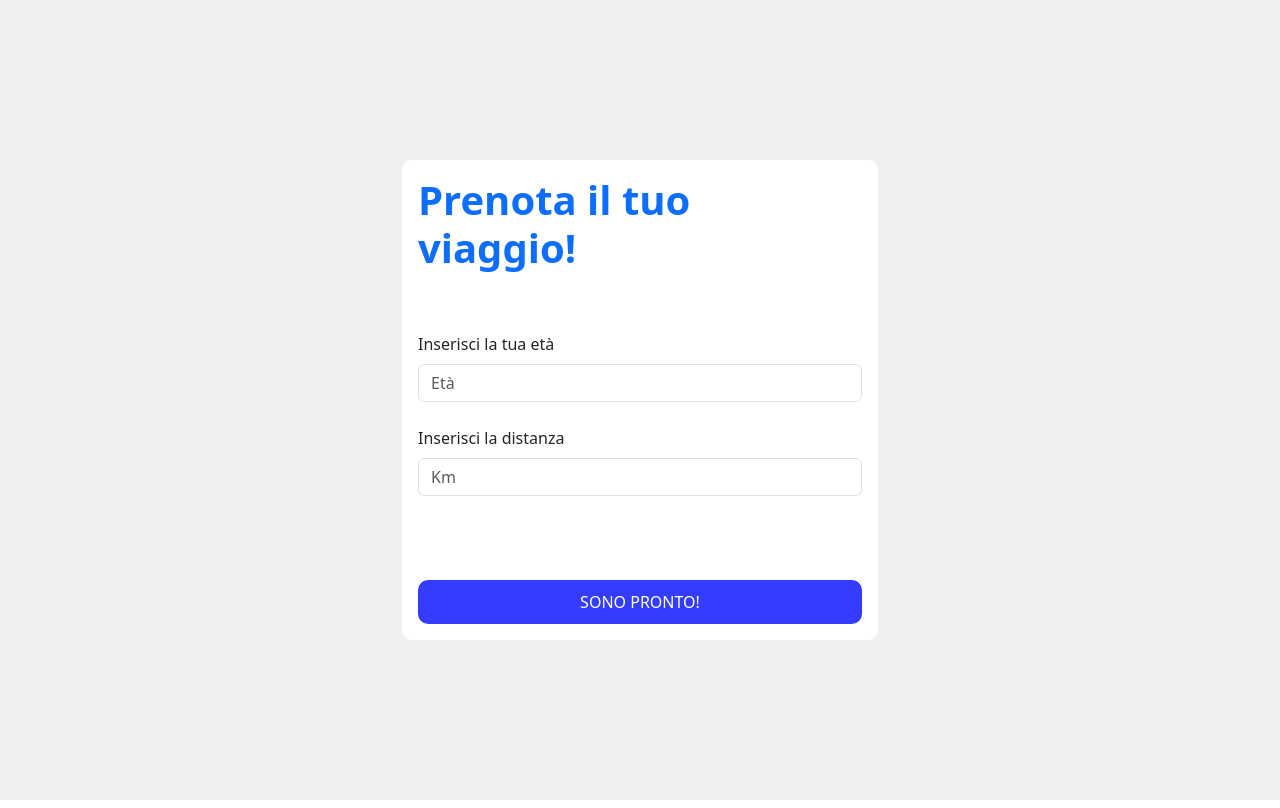
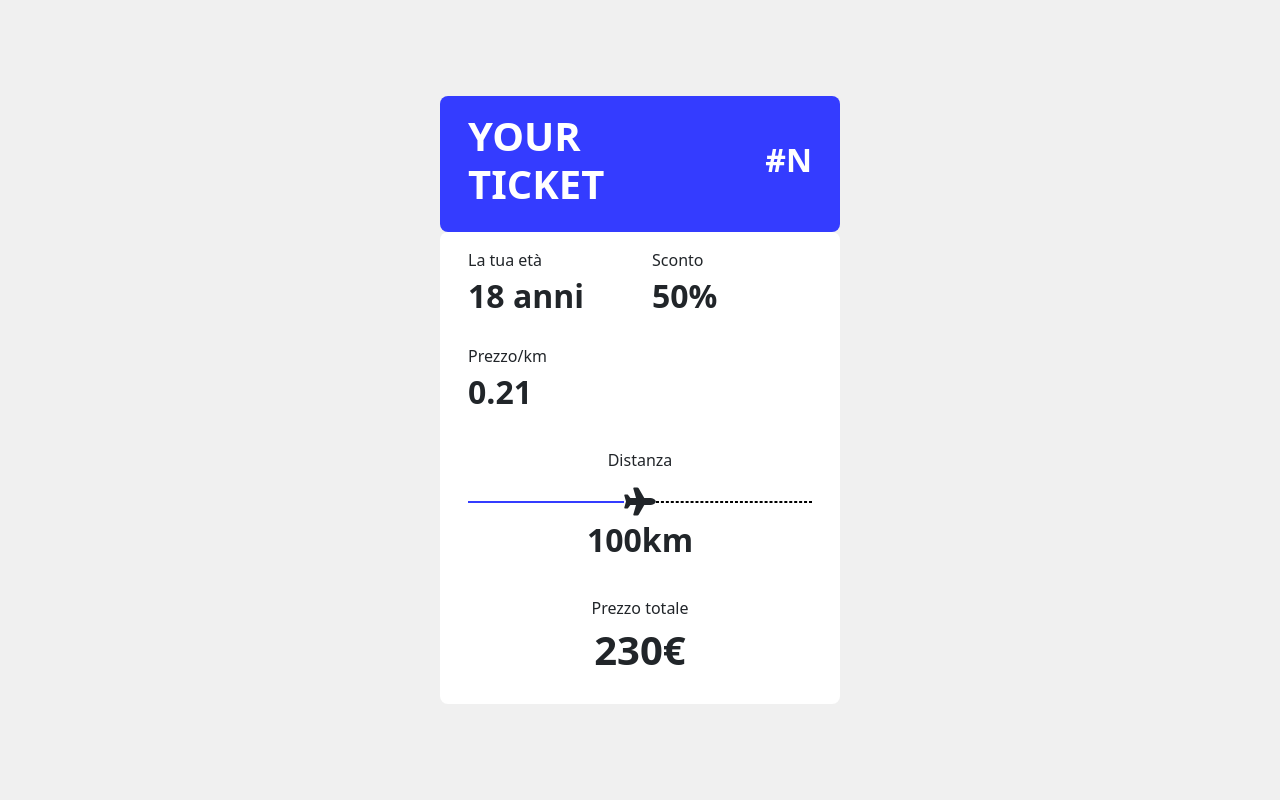
Before and after one commit to nicolocamassa/js-biglietto-treno-form, a plain HTML site: page index.html in a window 1280 px wide. Drawn offline with nearby package versions, Linux system fonts and the light colour scheme.

Commit message:
[ADD] ticket window created

```diff
--- a/css/style.css
+++ b/css/style.css
@@ -8,18 +8,20 @@
 
 body{
     font-family: 'Inter';
+    overflow: hidden;
 }
 
 section{
     width: 100vw;
     height: 100vh;
     display: flex;
-    align-items: center;
+    flex-direction: column;
+    justify-content: center;
     background-color: rgb(240, 240, 240);
 }
 
 .ticket-form-container{
-    max-width: 500px;
+    width: 400px;
     margin: 0 auto;
 }
 
@@ -41,3 +43,37 @@ section{
     color: white;
     border-radius: 10px;
 }
+
+.bg-blue{
+    background-color: #343CFF;
+    color: white;
+}
+
+.font-weight-800{
+    font-weight: 800;
+}
+
+.font-weight-500{
+    font-weight: 500;
+}
+
+.separator{
+    display: flex;
+    align-items: center;
+  }
+
+  .separator i{
+    padding: 0 0rem; /* creates the space */
+  }
+
+  .separator .line{
+    flex: 1;
+  }
+
+  .line:nth-child(1){
+    border: 1px solid #343CFF;
+  }
+
+  .line:nth-last-child(1){
+    border: 1px dashed black;
+  }
--- a/index.html
+++ b/index.html
@@ -8,10 +8,12 @@
     <link href="https://cdn.jsdelivr.net/npm/bootstrap@5.3.2/dist/css/bootstrap.min.css" rel="stylesheet"
         integrity="sha384-T3c6CoIi6uLrA9TneNEoa7RxnatzjcDSCmG1MXxSR1GAsXEV/Dwwykc2MPK8M2HN" crossorigin="anonymous">
     <title>Ticket</title>
+    <link rel="stylesheet" href="https://cdnjs.cloudflare.com/ajax/libs/font-awesome/6.4.2/css/all.min.css" integrity="sha512-z3gLpd7yknf1YoNbCzqRKc4qyor8gaKU1qmn+CShxbuBusANI9QpRohGBreCFkKxLhei6S9CQXFEbbKuqLg0DA==" crossorigin="anonymous" referrerpolicy="no-referrer">
 </head>
+
 <body>
     <!-- Contenitore del form crezione ticket -->
-        <section>
+   <!--  <section id="ticketSectionForm">
         <div class="ticket-form-container">
             <div class="container">
                 <div class="row">
@@ -36,7 +38,71 @@
                     </div>
                 </div>
             </div>
+        </div>
+    </section> -->
 
+    <section id="ticketSectionData">
+        <div class="ticket-form-container bg-blue rounded-3">
+            <div class="container">
+                <div class="row align-center align-items-center p-3">
+                    <div class="col">
+                        <div class="content">
+                            <h2 class="font-weight-800 fs-1">YOUR TICKET</h2>
+                        </div>
+                    </div>
+                    <div class="col">
+                        <div class="content text-end">
+                            <h2 class="font-weight-800">#N</h2>
+                        </div>
+                    </div>
+                </div>
+            </div>
+        </div>
+        <div class="ticket-form-container bg-white rounded-3">
+            <div class="container">
+                <div class="row align-center  p-3">
+                    <div class="col-6">
+                        <div class="content">
+                            <div class="font-weight-500">La tua et&agrave;</div>
+                            <div class="font-weight-800 fs-2">18 anni</div>
+                        </div>
+                    </div>
+                    <div class="col-6">
+                        <div class="content">
+                            <div class="font-weight-500">Sconto</div>
+                            <div class="font-weight-800 fs-2">50%</div>
+                        </div>
+                    </div>
+                    <div class="col-6 my-4">
+                        <div class="content">
+                            <div class="font-weight-500">Prezzo/km</div>
+                            <div class="font-weight-800 fs-2">0.21</div>
+                        </div>
+                    </div>
+                    <div class="col-12 my-2 text-center">
+                        <div class="content">
+                            <div class="font-weight-500 mb-3">Distanza</div>
+
+                            <div class="separator">
+                                <div class="line"></div>
+                                <i class="fas fa-plane fs-3"></i>
+                                <div class="line"></div>
+                            </div>
+
+                            <div class="font-weight-800 fs-2 mb-3">100km</div>
+
+                        </div>
+                    </div>
+
+                    <div class="col-12 my-2 text-center">
+                        <div class="content">
+                            <div class="font-weight-500">Prezzo totale</div>
+                            <div class="font-weight-800 fs-1">230€</div>
+
+                        </div>
+                    </div>
+                </div>
+            </div>
         </div>
     </section>
     <!--     <input type="text" id="age" name="age" placeholder="Et&agrave;"><br>
@@ -46,6 +112,9 @@
     <h1 id="price"></h1>
 
     <script src="./js/script.js" type="text/javascript"></script>
-    <script src="https://cdn.jsdelivr.net/npm/bootstrap@5.3.2/dist/js/bootstrap.bundle.min.js" integrity="sha384-C6RzsynM9kWDrMNeT87bh95OGNyZPhcTNXj1NW7RuBCsyN/o0jlpcV8Qyq46cDfL" crossorigin="anonymous"></script>
+    <script src="https://cdn.jsdelivr.net/npm/bootstrap@5.3.2/dist/js/bootstrap.bundle.min.js"
+        integrity="sha384-C6RzsynM9kWDrMNeT87bh95OGNyZPhcTNXj1NW7RuBCsyN/o0jlpcV8Qyq46cDfL"
+        crossorigin="anonymous"></script>
 </body>
+
 </html>
--- a/js/script.js
+++ b/js/script.js
@@ -24,9 +24,11 @@ button.addEventListener('click', function () {
     let discountCalc = ((km * priceKm) * discount) / 100;
     let totalDiscount = (km * priceKm) - discountCalc;
 
+
+    document.getElementById("ticketSectionForm").style.display = 'none';
+    document.getElementById("ticketSectionForm").style.position = 'absolute';
     /* Output */
     document.getElementById('price').innerHTML = totalDiscount.toFixed(2);
 
-    console.log(totalDiscount.toFixed(2));
 
 })
```
Lines whose indentation alone changed are shown as unchanged.
